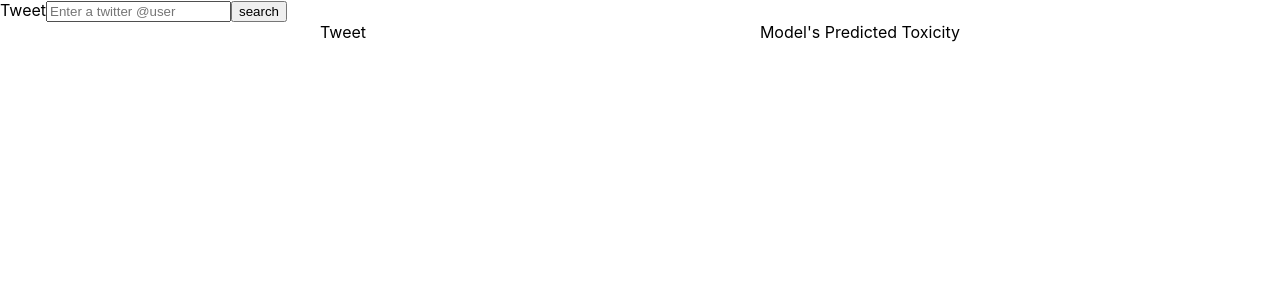
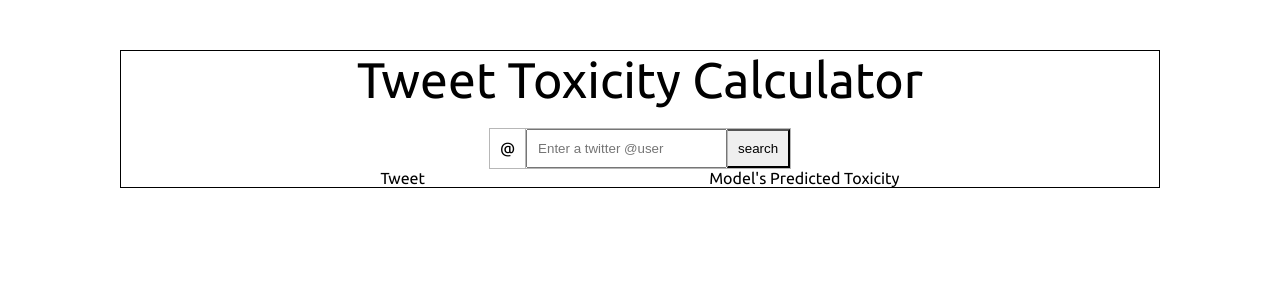
Before and after one commit to griffinsharp/toxic-tweet, a React (Create React App) app in the folder frontend/: page / in a window 1280 px wide. Shown: the top 300 px of the page. Built offline with nearby package versions, Linux system fonts and the light colour scheme.

Commit message:
Add styling

```diff
--- a/frontend/public/index.html
+++ b/frontend/public/index.html
@@ -24,6 +24,7 @@
       work correctly both with client-side routing and a non-root public URL.
       Learn how to configure a non-root public URL by running `npm run build`.
     -->
+  <link href="https://fonts.googleapis.com/css?family=Roboto:300,400,700|Ubuntu&display=swap" rel="stylesheet">
     <title>React App</title>
   </head>
   <body>
--- a/frontend/src/components/TweetIndex.jsx
+++ b/frontend/src/components/TweetIndex.jsx
@@ -7,7 +7,7 @@ class TweetIndex extends React.Component {
     super(props);
     this.state = {
       tweetText: {},
-      searchOption: "Tweet",
+      searchOption: "@",
       searchInput: "",
       errors: {}
     };
@@ -51,9 +51,13 @@ class TweetIndex extends React.Component {
     let keys = Object.keys(this.state.tweetText);
 
     return (
-      <div>
-        <form onSubmit={this.handleSubmit}>
-          <label htmlFor="userInput">{this.state.searchOption}</label>
+      <div className="app-container">
+        <div className="form-container">
+          <div className="header">Tweet Toxicity Calculator</div>
+          <form className="tweet-form" onSubmit={this.handleSubmit}>
+            <label className="at-hashtag" htmlFor="userInput">
+              {this.state.searchOption}
+            </label>
             <input
               id="userInput"
               type="text"
@@ -61,8 +65,11 @@ class TweetIndex extends React.Component {
               value={this.state.searchInput}
               onChange={this.update("searchInput")}
             />
-          <input type="submit" value="search" />
+            <input className="input-btn" type="submit" value="search" />
           </form>
+        </div>
+
+        <div className="lower-container">
           <div className="outer-header-container">
             <div>Tweet</div>
             <div>Model's Predicted Toxicity</div>
@@ -79,6 +86,7 @@ class TweetIndex extends React.Component {
             </div>
           ))}
         </div>
+      </div>
     );
   }
 }
--- a/frontend/src/index.css
+++ b/frontend/src/index.css
@@ -1,8 +1,7 @@
 body {
   margin: 0;
-  font-family: -apple-system, BlinkMacSystemFont, 'Segoe UI', 'Roboto', 'Oxygen',
-    'Ubuntu', 'Cantarell', 'Fira Sans', 'Droid Sans', 'Helvetica Neue',
-    sans-serif;
+  /* font-family: 'Roboto', sans-serif; */
+  font-family: 'Ubuntu', sans-serif;
   -webkit-font-smoothing: antialiased;
   -moz-osx-font-smoothing: grayscale;
 }
--- a/frontend/src/tweet.css
+++ b/frontend/src/tweet.css
@@ -1,3 +1,62 @@
+/* --- APP --- */
+.app-container {
+    display: flex;
+    flex-direction: column;
+    margin: 50px 120px;
+    border: 1px solid black;
+}
+
+/* --- FORM --- */
+
+/* container for form inclyding the header */
+.form-container {
+    display: flex;
+    justify-content: center;
+    flex-direction: column;
+    align-items: center;
+}
+
+/* header */
+.header {
+    font-size: 50px;
+    margin-bottom: 20px;
+}
+
+/* form itself */
+.tweet-form {
+    border: #b7b7b7 solid 1px;
+    display: flex;
+}
+
+/* all form children */
+.tweet-form > * {
+    padding: 10px;
+}
+
+/* form child, @/# box */
+.at-hashtag {
+    border-right: 1px #b7b7b7 solid;
+}
+
+/* form child, input button */
+.input-btn {
+    border-left: 1px #b7b7b7 solid;
+}
+
+/* --- END FORM --- */
+.lower-container {
+
+}
+
+/* */
+.outer-header-container {
+  display: flex;
+  align-content: center;
+  width: 50%;
+  justify-content: space-between;
+  margin: 0 auto;
+}
+
 .outer-tweet-container {
   display: flex;
   align-content: center;
@@ -5,11 +64,3 @@
   justify-content: space-between;
   margin: 0 auto;
 }
-
-.outer-header-container {
-  display: flex;
-  align-content: center;
-  width: 50%;
-  justify-content: space-between;
-  margin: 0 auto;
-}
```
Lines whose indentation alone changed are shown as unchanged.
